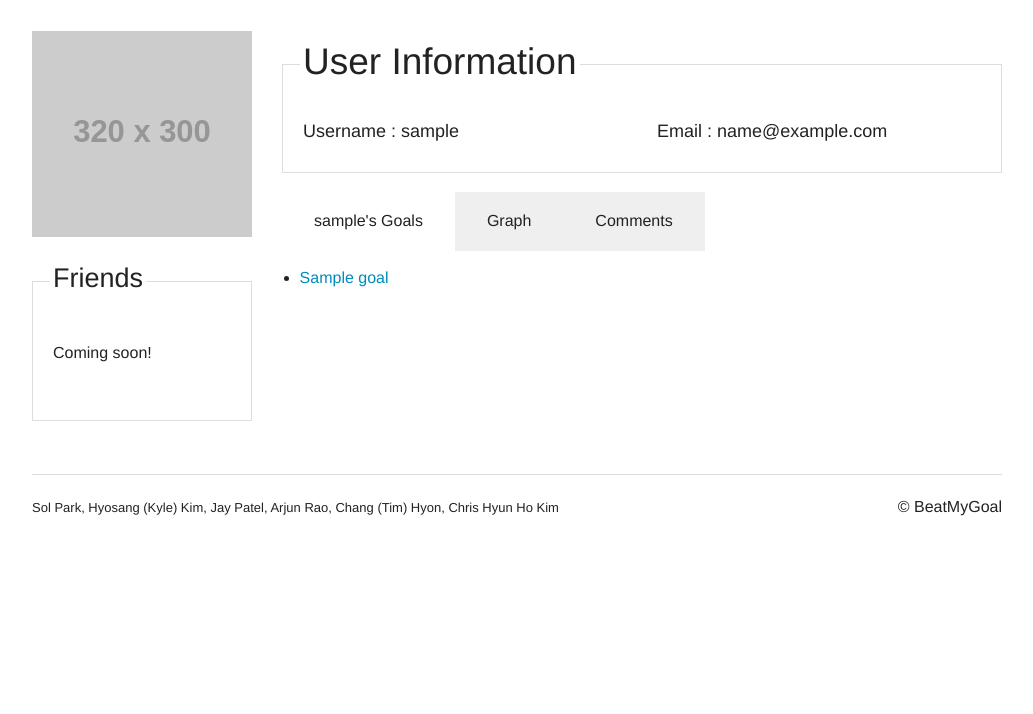
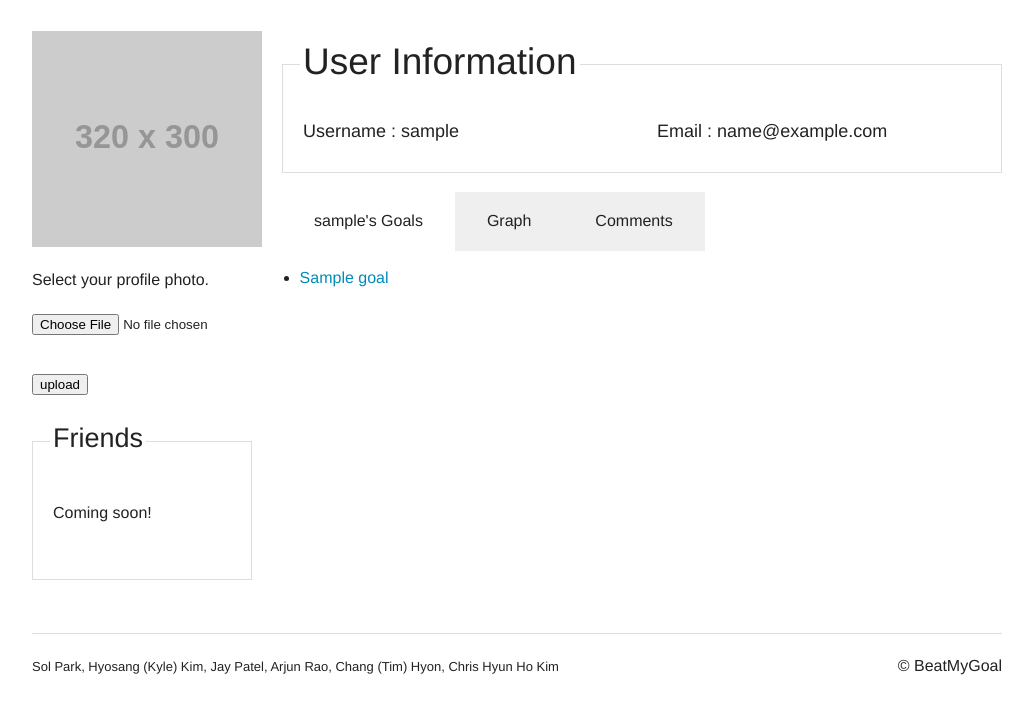
Before and after one commit to BeatMyGoal/beatmygoal, a Django app: page /users/1/ in a window 1280 px wide. Shown: the part 45-759 px from the top of the page, without its empty margins (123-1156 px from the left). Run offline with Django 3.2, Linux system fonts and the light colour scheme; tables that the repository leaves empty hold one stand-in row (values such as "Sample post"); grey boxes labelled with a size stand in for pictures from a placeholder-image service; parts of the project's set-up code (start-up, migrations or seed data) failed here and were passed over; some libraries are stand-ins or nearby versions.

Commit message:
goal image done/ user image not done

```diff
--- a/beatmygoal/urls.py
+++ b/beatmygoal/urls.py
@@ -42,7 +42,8 @@ urlpatterns = patterns('',
 	#url(r'^users/test/view', core.views.view_user2),
 	#url(r'^users/test/edit', core.views.edit_user2),
 
-	url(r'^goals/(\d+)/imageload/$', core.views.image_upload, name ='image_upload'),
+	url(r'^goals/(\d+)/imageload/$', core.views.goal_image_upload, name ='goal_image_upload'),
+	url(r'^users/(\d+)/imageload/$', core.views.user_image_upload, name ='user_image_upload'),
 
     url(r'^dashboard', core.views.dashboard, name='dashboard'),
     url(r'^confirm', core.views.confirm, name='confirm'),
--- a/core/models.py
+++ b/core/models.py
@@ -182,6 +182,7 @@ class BeatMyGoalUser(AbstractUser):
 
 
     goals = models.ManyToManyField(Goal)
+    image = models.FileField(upload_to='userimage/')
 
 
     @classmethod
--- a/core/views.py
+++ b/core/views.py
@@ -396,7 +396,10 @@ def user_logout(request):       #add Functional test here
 
 
 
-def image_upload(request,goal_id):          #add Functional test here
+def goal_image_upload(request,goal_id):          #add Functional test here
+    """
+    Allows users to upload their goal's image
+    """
     goal = Goal.objects.get(id=goal_id)
     isCreator = str(request.user) == str(goal.creator)
     isParticipant = len(goal.beatmygoaluser_set.filter(username=request.user)) > 0
@@ -407,8 +410,26 @@ def image_upload(request,goal_id):          #add Functional test here
             goal.image = request.FILES['image']
             goal.save()
 
-            return HttpResponseRedirect(reverse('image_upload', args=(goal_id,)))
+            return HttpResponseRedirect(reverse('goal_image_upload', args=(goal_id,)))
     else:
         image = ImageForm() #empty
 
     return render(request, 'goals/viewGoal.html', {'image': image, 'goal_id': goal_id, 'goal' : goal, 'user' : request.user, 'isParticipant' : isParticipant, 'isCreator' : isCreator})
+
+def user_image_upload(request,user_id):          #add Functional test here
+    """
+        Allows users to upload their user's profile image
+    """
+    user = BeatMyGoalUser.objects.get(id = user_id)
+    goal = user.goals
+    # Handle file upload
+    if request.method == "POST":
+        image = ImageForm(request.POST, request.FILES)
+        if image.is_valid():
+            user.image = request.FILES['image']
+            user.save()
+            return HttpResponseRedirect(reverse('user_image_upload', args=(user_id,)))
+    else:
+        image = ImageForm() #empty
+
+    return render(request, 'users/viewUser.html', {'image': image, 'user': user, 'goal':goal })
--- a/static/js/goals/viewGoal.js
+++ b/static/js/goals/viewGoal.js
@@ -1,4 +1,7 @@
 $(document).ready(function() {
+
+
+
     $('#edit_goal_button').click(function() {
       window.location = window.location.href+"edit";
       return false;
--- a/templates/users/viewUser.html
+++ b/templates/users/viewUser.html
@@ -124,10 +124,21 @@
 
   <!--Nav Sidebar (Left)-->
   <div class="large-3 pull-9 columns">
-    <br>
-    <form data-abide>
-       <p> <img src="http://placehold.it/320x300&text=photo" /></p>
-     </form>
+      <br>
+
+       <div style="width: 230px; height: 280px;">
+	{% if image %}
+	      <img src="{{user.image.url}}" />
+	      </div>
+        {% else %}
+	      <p> <img src="http://placehold.it/320x300&text=photo" /></p>
+	      <p>Select your profile photo.</p>
+	      </div>
+	{% endif %}
+		<form action={% url 'user_image_upload' user.id  %} method="post" enctype="multipart/form-data">
+			<p><input type="file" name="image" /></p>
+	                <p><input type="submit" value="upload" /></p>
+	      </form>
 
     <form data-abide>
       <fieldset>
```
Also changed, not shown: templates/goals/viewGoal.html (+7 -8 lines), bargraph.png (deleted).
